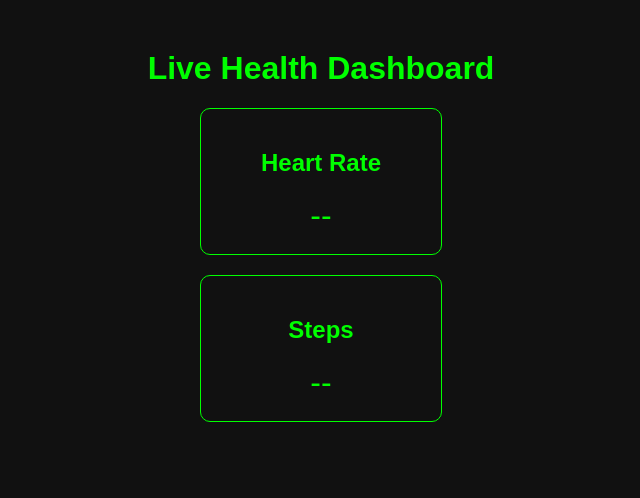
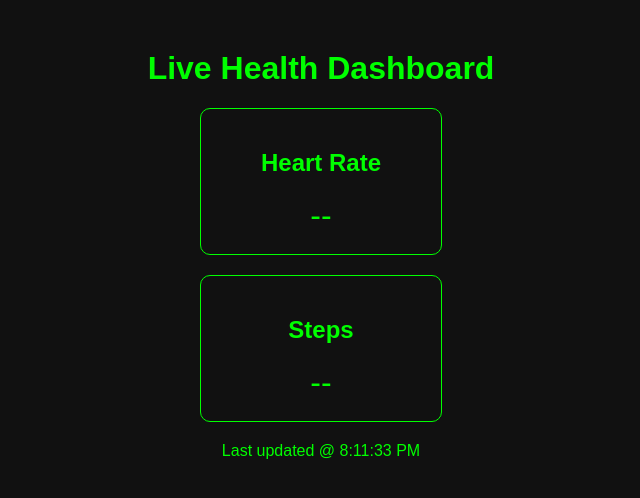
Before and after one commit to kiing-dom/amazfit-dashboard, a website: page index.html in a window 1280 px wide. Shown: the whole page, without its empty margins (319-959 px from the left). Drawn offline with Linux system fonts and the light colour scheme.

Commit message:
STUCK IN LIMBO

```diff
--- a/index.html
+++ b/index.html
@@ -51,6 +51,10 @@
           document.getElementById("steps").textContent = data.steps;
         }
       };
+
+      document.body.insertAdjacentHTML("beforeend", '<div id="time"></div>')
+      document.getElementById("time").textContent =
+      "Last updated @ " + new Date().toLocaleTimeString();
     </script>
   </body>
 </html>
--- a/server.ts
+++ b/server.ts
@@ -13,6 +13,7 @@ let latestData = {}
 // WebSocket connecttion
 wss.on("connection", (ws: WebSocket) => {
     console.log("Client connected");
+    console.log("Total clients: ", wss.clients.size)
 
     // send data
     ws.send(JSON.stringify(latestData))
```
